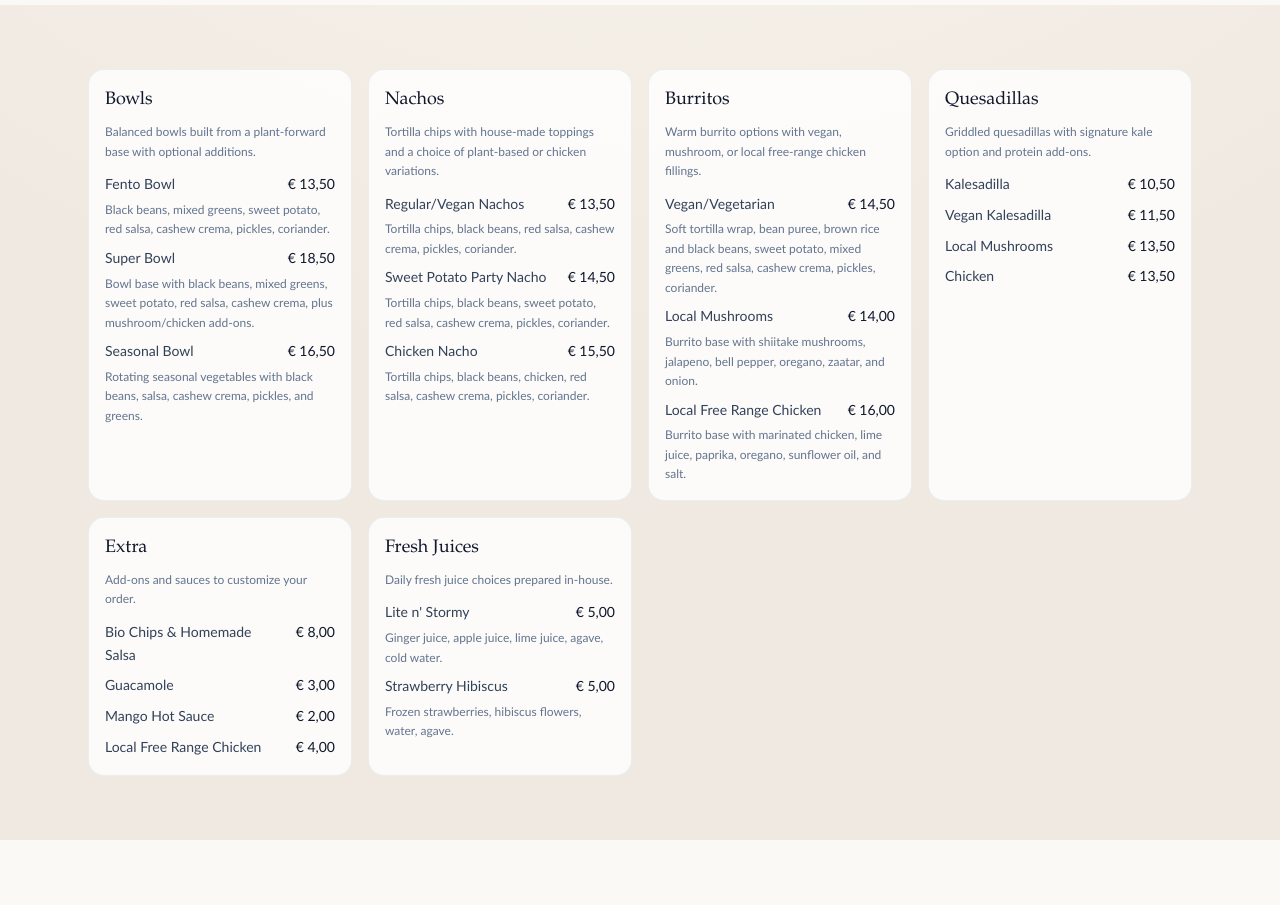
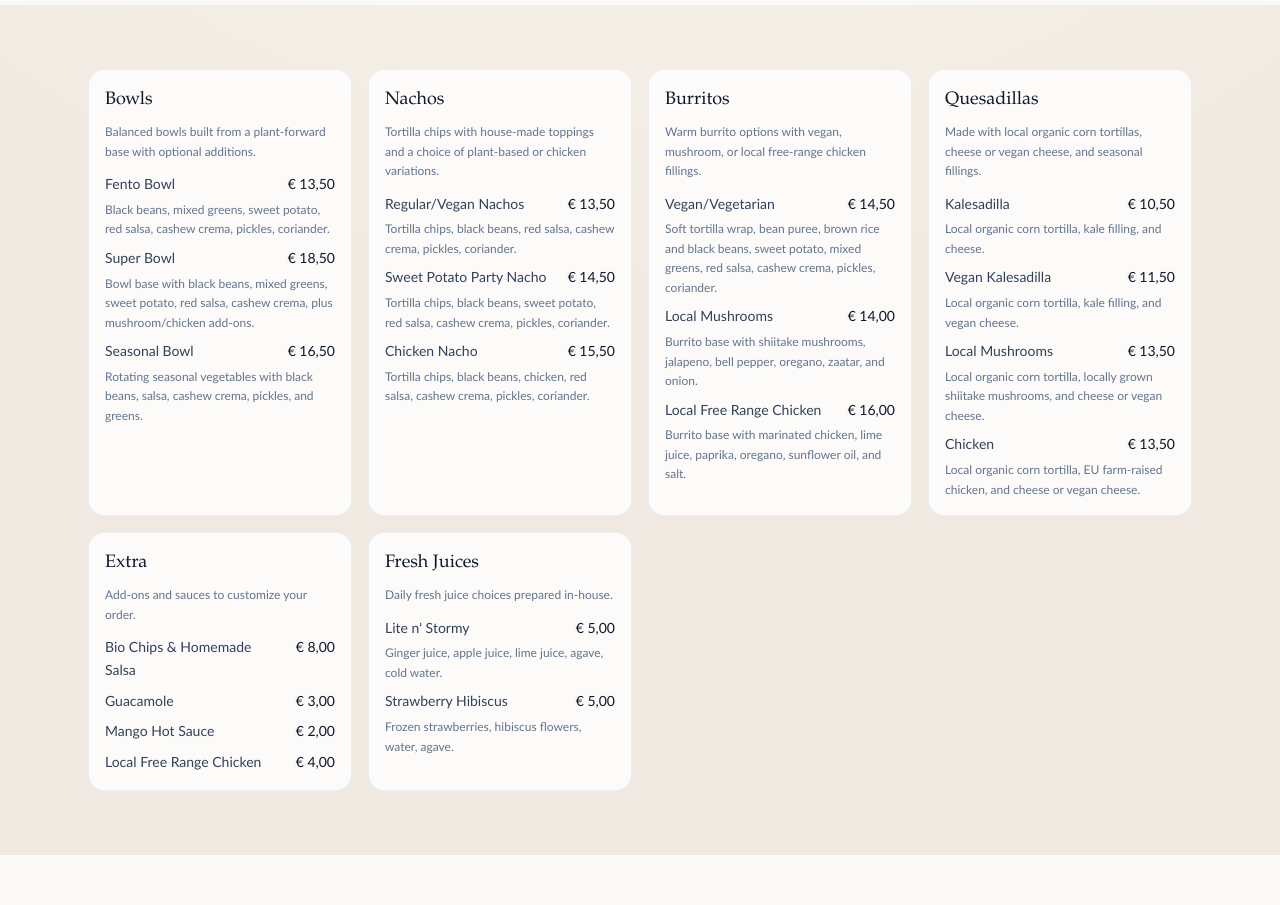
Before and after one commit to Noriad-112/fento-site, a Next.js app: page /menu in a window 1280 px wide. Shown: the part 800-1705 px from the top of the page. Built offline with nearby package versions, Linux system fonts and the light colour scheme.

Commit message:
Enrich quesadilla menu context and ingredient details

```diff
--- a/src/content/menu.ts
+++ b/src/content/menu.ts
@@ -114,12 +114,32 @@ export const menu = {
     {
       title: "Quesadillas",
       description:
-        "Griddled quesadillas with signature kale option and protein add-ons.",
+        "Made with local organic corn tortillas, cheese or vegan cheese, and seasonal fillings.",
       items: [
-        { name: "Kalesadilla", price: 10.5, details: "" },
-        { name: "Vegan Kalesadilla", price: 11.5, details: "" },
-        { name: "Local Mushrooms", price: 13.5, details: "" },
-        { name: "Chicken", price: 13.5, details: "" },
+        {
+          name: "Kalesadilla",
+          price: 10.5,
+          details:
+            "Local organic corn tortilla, kale filling, and cheese.",
+        },
+        {
+          name: "Vegan Kalesadilla",
+          price: 11.5,
+          details:
+            "Local organic corn tortilla, kale filling, and vegan cheese.",
+        },
+        {
+          name: "Local Mushrooms",
+          price: 13.5,
+          details:
+            "Local organic corn tortilla, locally grown shiitake mushrooms, and cheese or vegan cheese.",
+        },
+        {
+          name: "Chicken",
+          price: 13.5,
+          details:
+            "Local organic corn tortilla, EU farm-raised chicken, and cheese or vegan cheese.",
+        },
       ],
     },
     {
```
